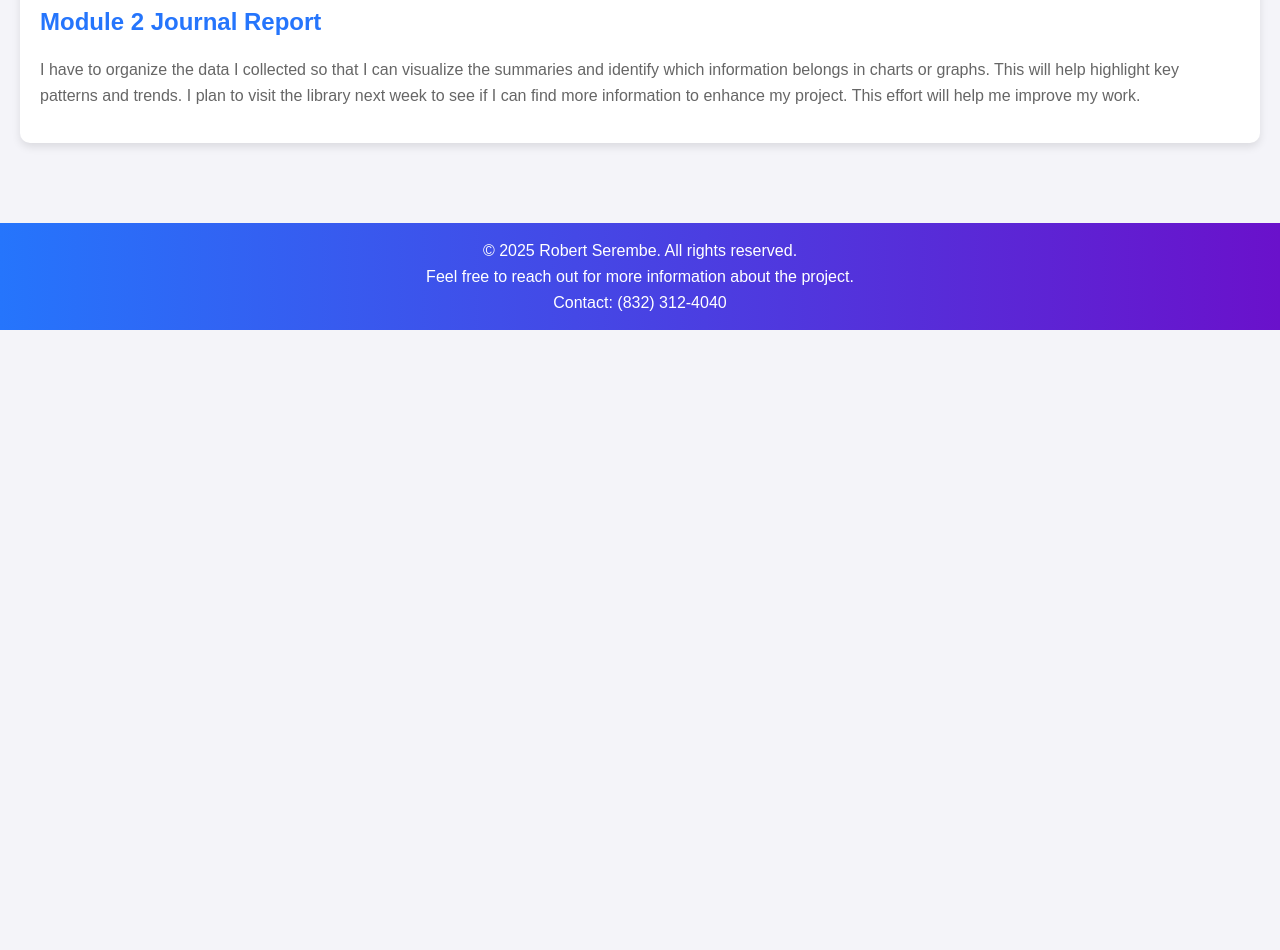
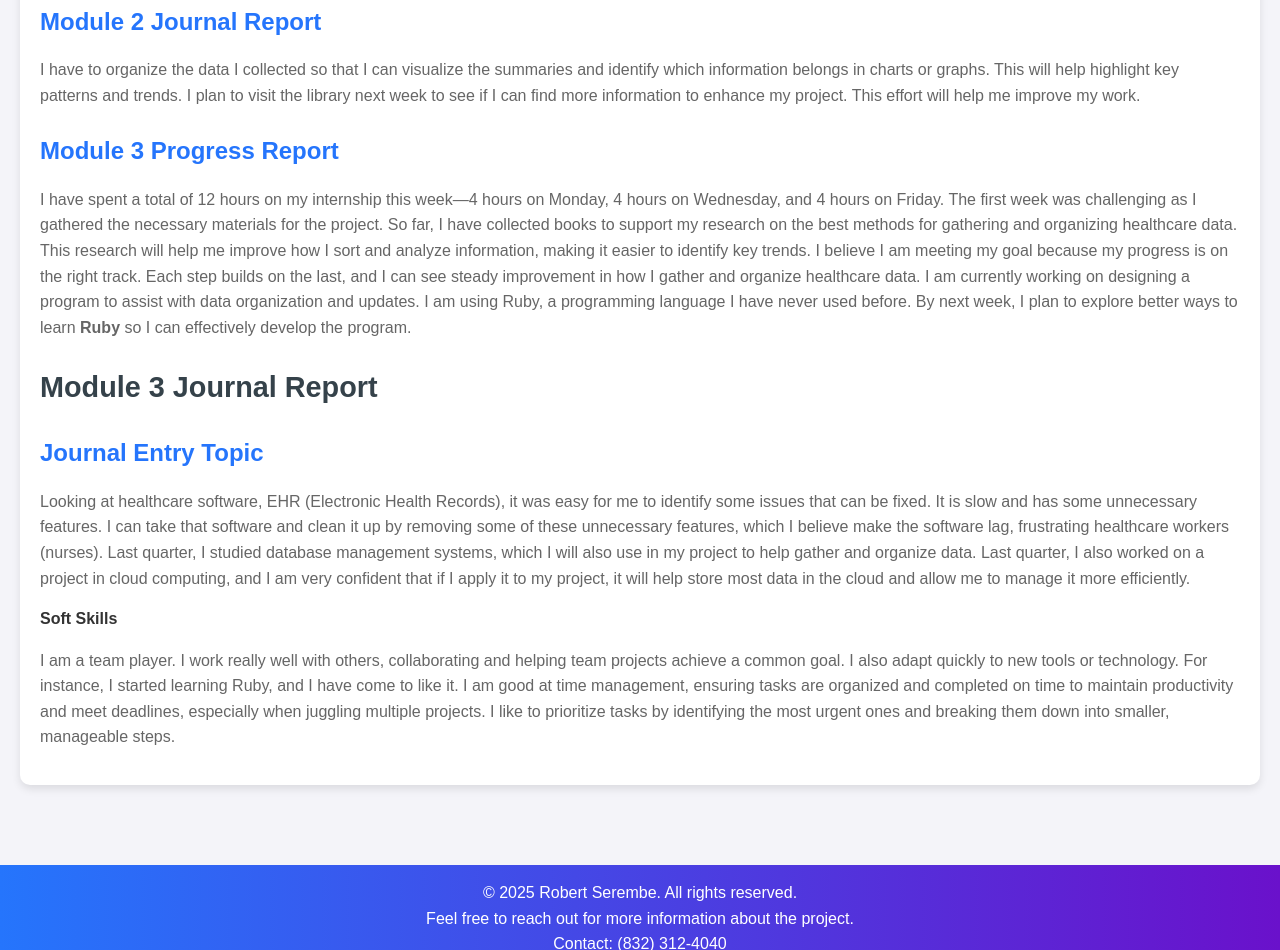
Before and after one commit to Jabari19/S_Project, a plain HTML site: page index.html in a window 1280 px wide. Shown: the part 1154-2104 px from the top of the page. Before the commit the page ends 1484 px from the top, so only its background shows below. Drawn offline with Linux system fonts and the light colour scheme.

Commit message:
Journal update

```diff
--- a/index.html
+++ b/index.html
@@ -72,6 +72,29 @@
                     next week to see if I can find more information to enhance my project. This effort will help me improve my work.
                 </p>
             </article>
+            <article>
+                <h3>Module 3 Progress Report</h3>
+                <p>
+                    I have spent a total of 12 hours on my internship this week—4 hours on Monday, 4 hours on Wednesday, and 4 hours on Friday. The first week was challenging as I gathered the necessary materials for the project. So far, I have collected books to support my research on the best methods for gathering and organizing healthcare data. This research will help me improve how I sort and analyze information, making it easier to identify key trends.
+                    I believe I am meeting my goal because my progress is on the right track. Each step builds on the last, and I can see steady improvement in how I gather and organize healthcare data.
+                    I am currently working on designing a program to assist with data organization and updates.
+                    I am using Ruby, a programming language I have never used before. By next week,
+                    I plan to explore better ways to learn <b>Ruby</b> so I can effectively develop the program.
+
+                </p>
+            </article>
+            <article>
+                <h2>Module 3 Journal Report</h3>
+                <h3>Journal Entry Topic</h3>
+                <p>Looking at healthcare software, EHR (Electronic Health Records), it was easy for me to identify some issues that can be fixed. It is slow and has some unnecessary features. I can take that software and clean it up by removing some of these unnecessary features, which I believe make the software lag, frustrating healthcare workers (nurses).
+                    Last quarter, I studied database management systems, which I will also use in my project to help gather and organize data.
+                    Last quarter, I also worked on a project in cloud computing, and I am very confident that if I apply it to my project, it will help store most data in the cloud and allow me to manage it more efficiently.</p>
+                    <b>Soft Skills</b>
+                    <p>I am a team player. I work really well with others, collaborating and helping team projects achieve a common goal.
+                    I also adapt quickly to new tools or technology. For instance, I started learning Ruby, and I have come to like it.
+                    I am good at time management, ensuring tasks are organized and completed on time to maintain productivity and meet deadlines, especially when juggling multiple projects. I like to prioritize tasks by identifying the most urgent ones and breaking them down into smaller, manageable steps.
+                    </p>
+            </article>
         </section>
 
         </main>
```
